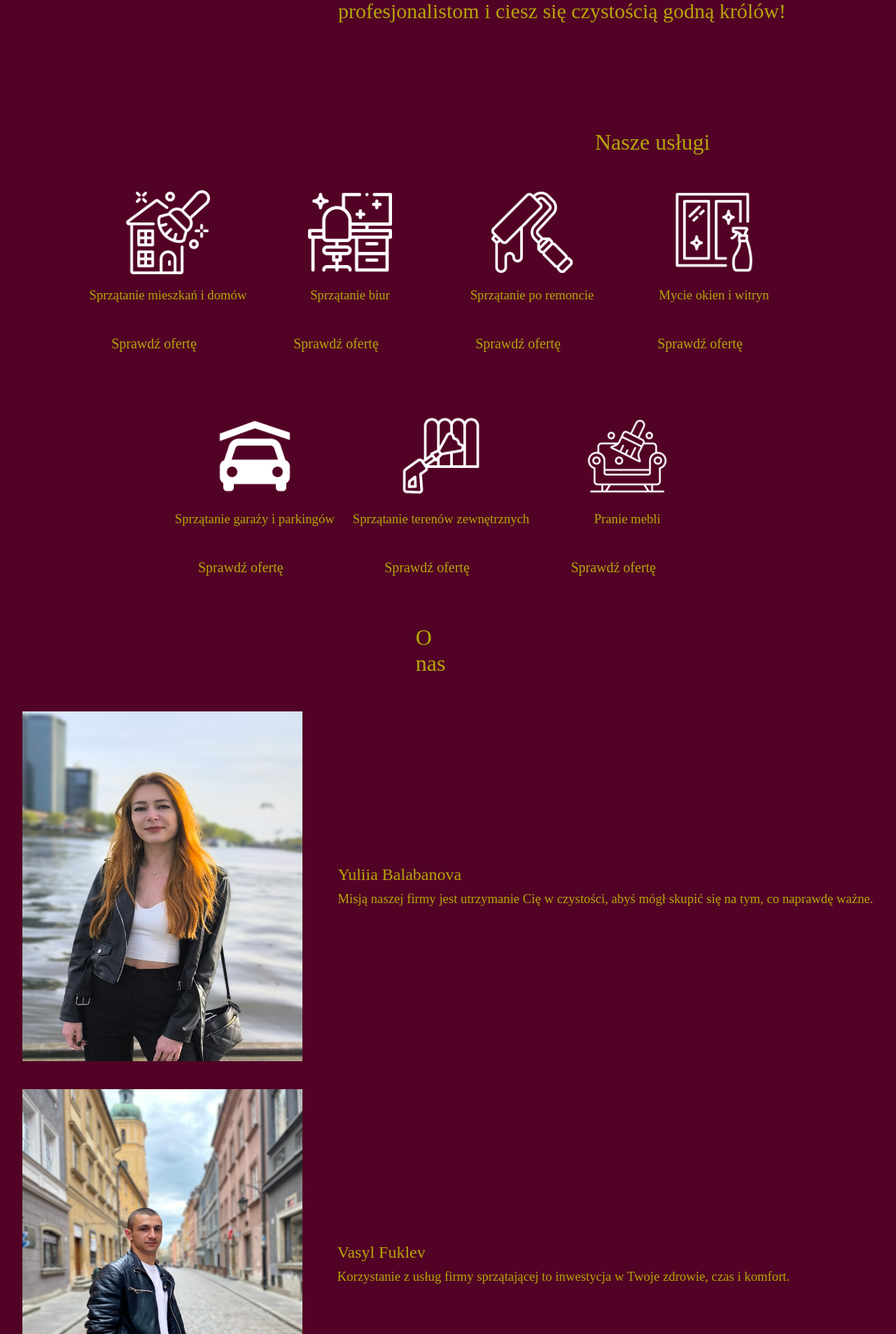
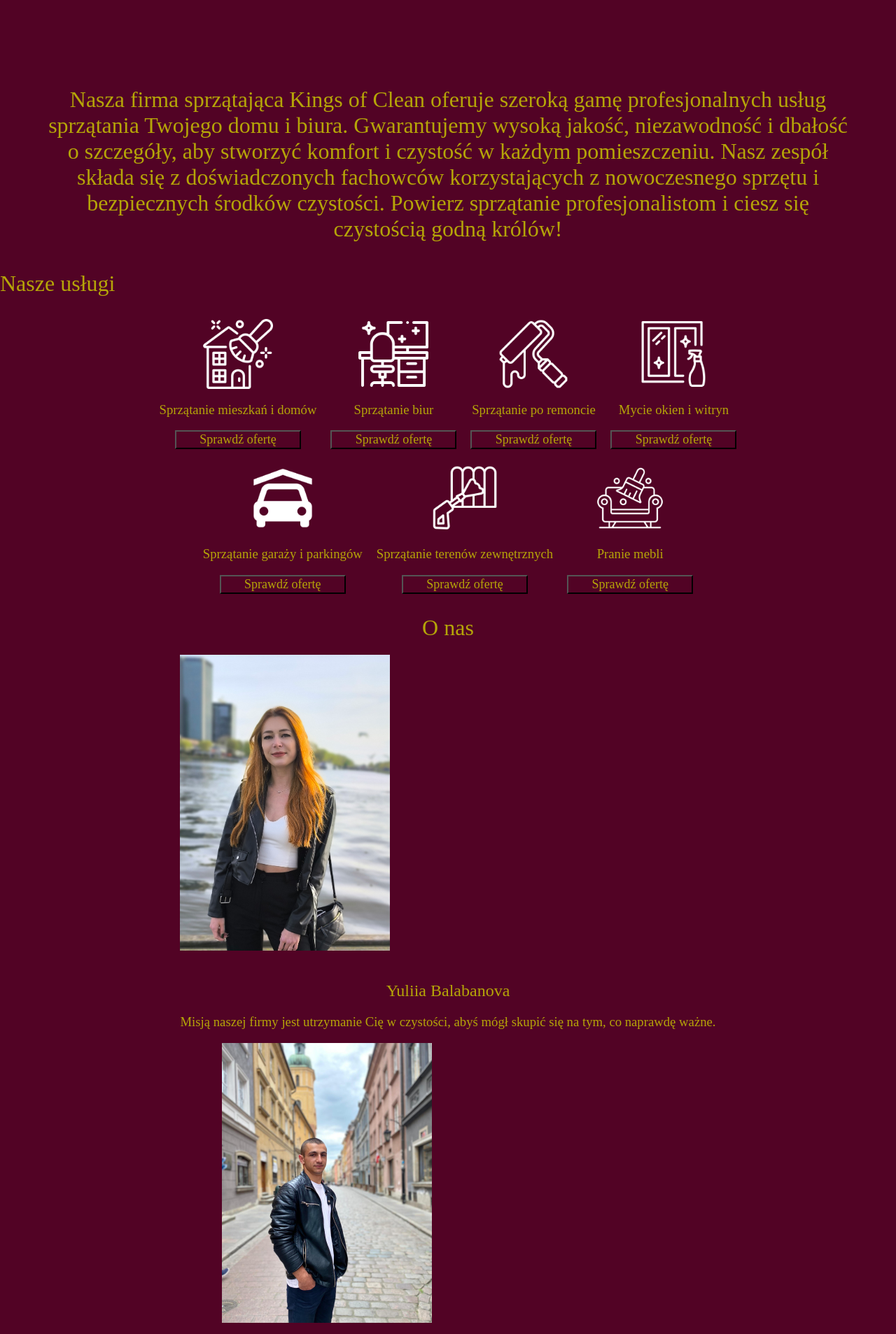
Before and after one commit to Qu4ckyy/KingsOfCleaning, a React (Create React App) app in the folder kingsofcleaning/: page / in a window 1280 px wide. Shown: the part 553-2460 px from the top of the page at 70% size. Built offline with nearby package versions, Linux system fonts and the light colour scheme.

Commit message:
poprawki6

```diff
--- a/kingsofcleaning/src/MainPage/MainPage.scss
+++ b/kingsofcleaning/src/MainPage/MainPage.scss
@@ -13,17 +13,18 @@
     align-items: center;
     nav {
       display: flex;
+      flex-wrap: wrap; // Dodanie wrapowania przy mniejszych ekranach
       button {
         display: flex;
         justify-content: center;
         align-items: center;
         border: none;
-        margin-right: 40px;
-        margin-top: 60px;
-        width: 200px;
+        margin: 20px; // Zmieniam margines dla lepszej elastyczności
+        width: 180px; // Zmieniam szerokość
         height: 40px;
-        font-size: 20px;
+        font-size: 18px;
         transition: background-color 0.3s ease;
+
         &:hover {
           background-color: #b5a508;
           color: white;
@@ -36,237 +37,107 @@
     display: flex;
     justify-content: center;
     align-items: center;
-    margin-top: 40px;
+    flex-direction: column; // Zmieniam układ na kolumnowy dla lepszego dopasowania
+
     img {
       max-width: 100%;
       height: auto;
     }
+
     h1 {
-      height: 200px;
-      width: 900px;
-      margin-left: 50px;
-      font-size: 30px;
+      height: auto; // Usuwam stałą wysokość
+      width: 90%; // Szerokość dynamiczna
+      margin: 20px auto;
+      font-size: 2rem; // Zmieniam na rem
+      text-align: center; // Wyśrodkowuję tekst dla lepszego wyglądu na małych ekranach
     }
   }
 
-  .services {
+  .services,
+  .services2 {
     display: flex;
     justify-content: center;
     align-items: center;
+    flex-wrap: wrap; // Dodanie wrapowania dla responsywności
 
     div {
       display: flex;
       justify-content: center;
       flex-direction: column;
       align-items: center;
-      margin-right: 20px;
+      margin: 10px; // Zmieniam margines dla lepszej elastyczności
 
       img {
-        height: 120px;
-        width: 120px;
+        height: 100px;
+        width: 100px;
       }
 
       button {
-        display: flex;
-        justify-content: center;
-        align-items: center;
-        border: none;
-        margin-right: 40px;
-        margin-top: 20px;
-        width: 200px;
-        height: 40px;
-        font-size: 20px;
-        transition: background-color 0.3s ease;
-        &:hover {
-          background-color: #b5a508;
-          color: white;
-        }
-      }
-    }
-  }
-
-  h1 {
-    margin-left: 850px;
-    margin-bottom: 50px;
-  }
-
-  .services2 {
-    display: flex;
-    justify-content: center;
-    align-items: center;
-    margin-top: 80px;
-
-    div {
-      display: flex;
-      justify-content: center;
-      flex-direction: column;
-      align-items: center;
-      margin-right: 20px;
-
-      img {
-        height: 120px;
-        width: 120px;
-      }
-
-      button {
-        display: flex;
-        justify-content: center;
-        align-items: center;
-        border: none;
-        margin-right: 40px;
-        margin-top: 20px;
-        width: 200px;
-        height: 40px;
-        font-size: 20px;
-        transition: background-color 0.3s ease;
-        &:hover {
-          background-color: #b5a508;
-          color: white;
-        }
+        width: 180px; // Mniejsza szerokość
+        font-size: 18px;
       }
     }
   }
 
   .AboutUs {
     display: flex;
+    flex-direction: column;
     justify-content: center;
     align-items: center;
-    flex-direction: column;
-    margin-top: 40px;
 
     h1 {
-      margin-right: 900px;
+      text-align: center; // Wyśrodkowuję tekst dla lepszej responsywności
+      margin: 20px 0;
     }
 
-    .Yuliia {
-      display: flex;
-      justify-content: center;
+    .Yuliia,
+    .Vasiliy {
+      flex-direction: column; // Zmieniam układ na kolumnowy na małych ekranach
       align-items: center;
-      flex-direction: row;
-      margin-bottom: 40px;
 
       img {
-        width: 400px;
-        height: 500px;
-        margin-right: 50px;
+        width: 100%; // Obraz dostosowuje się do szerokości ekranu
+        max-width: 300px; // Maksymalna szerokość na telefonach
+        margin-right: 0; // Usuwam margines, by obraz był wycentrowany
+        margin-bottom: 20px;
       }
 
       .text-container {
-        display: flex;
-        flex-direction: column;
-        justify-content: center;
-
-        h2 {
-          margin: 0 0 10px 0;
-        }
-
+        h2,
         h3 {
-          margin: 0;
-        }
-      }
-    }
-
-    .Vasiliy {
-      display: flex;
-      justify-content: center;
-      align-items: center;
-      flex-direction: row;
-      margin-right: 120px;
-
-      img {
-        width: 400px;
-        height: 500px;
-        margin-right: 50px;
-      }
-
-      .text-container {
-        display: flex;
-        flex-direction: column;
-        justify-content: center;
-
-        h2 {
-          margin: 0 0 10px 0;
-        }
-
-        h3 {
-          margin: 0;
-        }
+          text-align: center; // Tekst wyśrodkowany na mniejszych ekranach
         }
       }
     }
   }
 
+  // Media Queries
   @media (max-width: 768px) {
-  .main-page {
-    .nav-bar nav {
-      flex-direction: column;
-      button {
-        width: 150px;
-        font-size: 18px;
-        margin: 10px 0;
-      }
-    }
-
-    .logo {
-      flex-direction: column;
-      img {
-        width: 100%;
-        max-width: 300px;
-      }
-      h1 {
-        width: 90%;
-        font-size: 18px;
-        text-align: center;
-        margin-top: 20px;
-        margin-left: 0;
-      }
+    .logo h1 {
+      font-size: 1.5rem;
     }
 
     .services,
     .services2 {
-      flex-wrap: wrap;
       div {
+        margin: 20px 0; // Większe marginesy między elementami
         img {
+          width: 80px;
           height: 80px;
-          width: 80px;
-        }
-        button {
-          width: 150px;
-          height: 40px;
-          font-size: 16px;
-          margin-top: 10px;
         }
       }
     }
 
-    .AboutUs {
-      h1 {
-        font-size: 24px;
-        text-align: center;
-        margin-right: 0;
-        margin-bottom: 20px;
+    .nav-bar nav button {
+      width: 150px; // Mniejsza szerokość przycisków na mniejszych ekranach
+      font-size: 16px;
     }
 
-      .Yuliia,
-      .Vasiliy {
-        flex-direction: column;
+    .AboutUs .Yuliia,
+    .AboutUs .Vasiliy {
       img {
-          width: 100%;
-          max-width: 300px;
-          height: auto;
-          margin-right: 0;
-          margin-bottom: 20px;
-        }
-        .text-container {
-          text-align: center;
-          h2 {
-            font-size: 18px;
-          }
-          h3 {
-            font-size: 16px;
+        max-width: 250px; // Mniejszy obraz na węższych ekranach
       }
     }
   }
 }
-  }
-}
```
Lines whose indentation alone changed are shown as unchanged.
